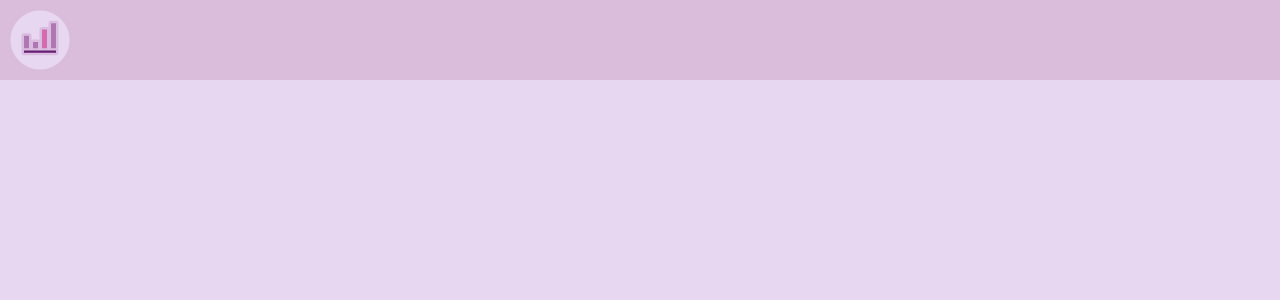
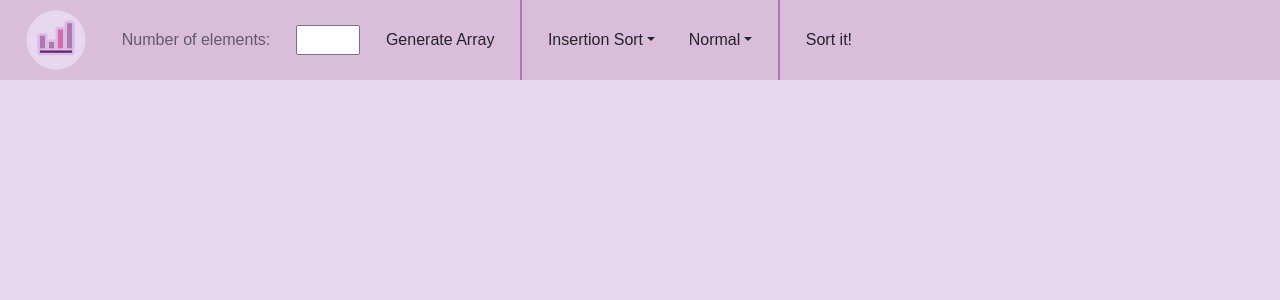
Before and after one commit to mesrefoglu/sort-visualiser, a React (Create React App) app: page / in a window 1280 px wide. Shown: the top 300 px of the page. Built offline with nearby package versions, Linux system fonts and the light colour scheme.

Commit message:
Finished layout of the website

```diff
--- a/src/components/toolbar/logo/Logo.css
+++ b/src/components/toolbar/logo/Logo.css
@@ -1,5 +1,5 @@
 .Logo {
-  padding: 1vh;
+  margin: 1vh 1vh 1vh 3vh;
   height: 8vh;
   width: 8vh;
 }
--- a/src/components/toolbar/toolbar/Toolbar.css
+++ b/src/components/toolbar/toolbar/Toolbar.css
@@ -1,12 +1,7 @@
-@import url('https://fonts.googleapis.com/css2?family=Montserrat:wght@300&display=swap');
-
 .Toolbar {
   height: 10vh;
   background: #d9bddb;
   display: flex;
   place-items: center;
+  gap: 1vw;
 }
-
-.ToolbarText {
-  font-size: 1.5em;
-}
--- a/src/components/toolbar/toolbar/Toolbar.js
+++ b/src/components/toolbar/toolbar/Toolbar.js
@@ -1,13 +1,54 @@
-import React from 'react';
-import Logo from '../logo/Logo'
+import React from "react";
+import Logo from "../logo/Logo";
+import Button from "react-bootstrap/Button";
+import Dropdown from "react-bootstrap/Dropdown";
+import DropdownButton from "react-bootstrap/DropdownButton";
 import "./Toolbar.css";
 
 function Toolbar() {
+
+  const generateArray = () => {
+    console.log("Array Will Be Generated");
+  };
+
+  function selectAlg(algStr) {
+    document.getElementById("alg-select").innerHTML = algStr;
+  }
+
+  function selectNR(nr) {
+    document.getElementById("normal-reverse").innerHTML = nr;
+  }
+
   return (
     <div className="Toolbar">
-      <Logo></Logo>
+      <Logo />
+      <Button variant="" disabled>Number of elements:</Button>
+      <input type="number" id="name" style={{width: "5vw", right: "10vw"}} />
+      <Button id="generate-array" variant="" onClick={generateArray}>Generate Array</Button>
+      <div style={{width: ".15vw", height: "10vh", background: "#ae77b4"}}></div>
+      <DropdownButton id="alg-select" variant="" title="Insertion Sort" style={{width: "10vw"}}>
+        <Dropdown.Item href="#" onClick={() => selectAlg("Insertion Sort")}>
+          Insertion Sort
+        </Dropdown.Item>
+        <Dropdown.Item href="#" onClick={() => selectAlg("Quicksort")}>
+          Quicksort
+        </Dropdown.Item>
+        <Dropdown.Item href="#" onClick={() => selectAlg("Bubble Sort")}>
+          Bubble Sort
+        </Dropdown.Item>
+      </DropdownButton>
+      <DropdownButton id="normal-reverse" variant="" title="Normal" style={{width: "7vw"}}>
+        <Dropdown.Item href="#" onClick={() => selectNR("Normal")}>
+          Normal
+        </Dropdown.Item>
+        <Dropdown.Item href="#" onClick={() => selectNR("Reverse")}>
+          Reverse
+        </Dropdown.Item>
+      </DropdownButton>
+      <div style={{width: ".15vw", height: "10vh", background: "#ae77b4"}}></div>
+      <Button id="run" variant="" onClick={generateArray}>Sort it!</Button>
     </div>
-  )
+  );
 }
 
 export default Toolbar;
--- a/src/index.js
+++ b/src/index.js
@@ -3,4 +3,6 @@ import ReactDOM from 'react-dom';
 import './index.css';
 import App from './app/App';
 
+import '../node_modules/bootstrap/dist/css/bootstrap.min.css';
+
 ReactDOM.render(<App />, document.getElementById('root'));
```
